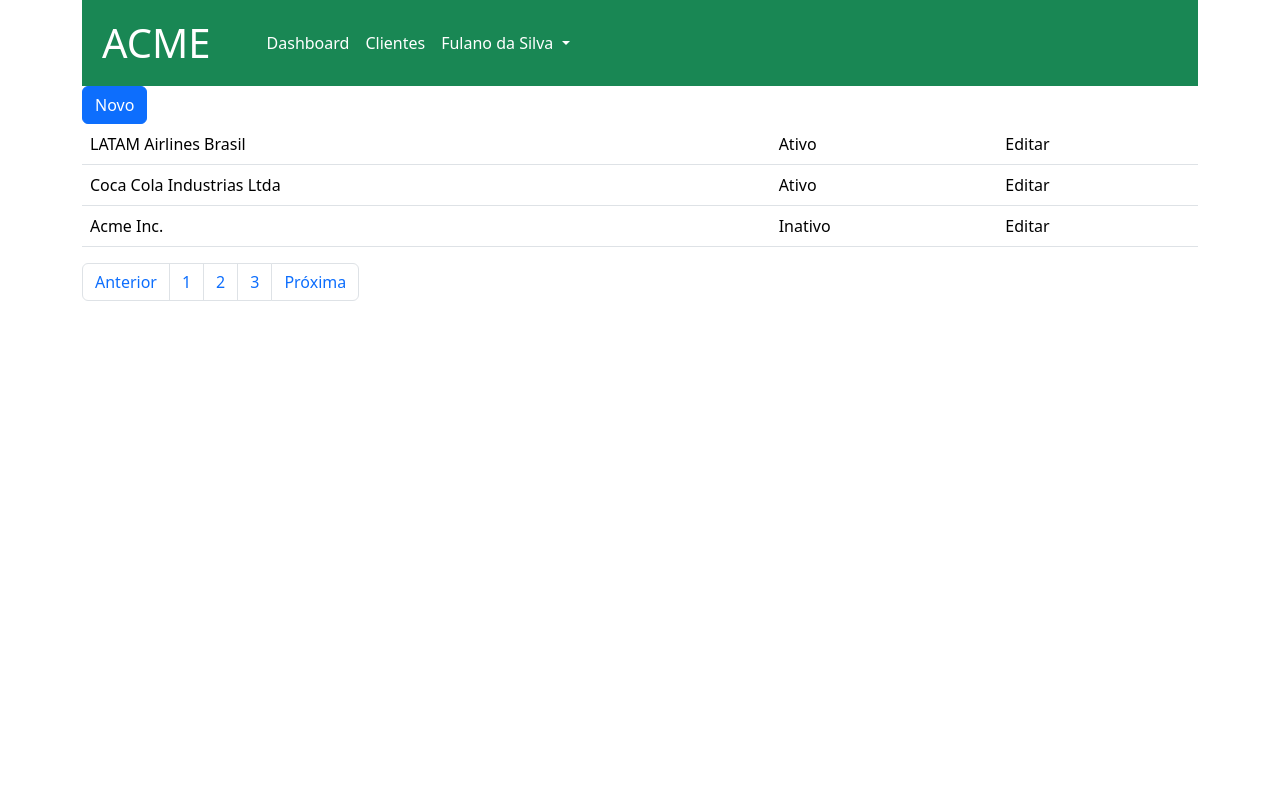
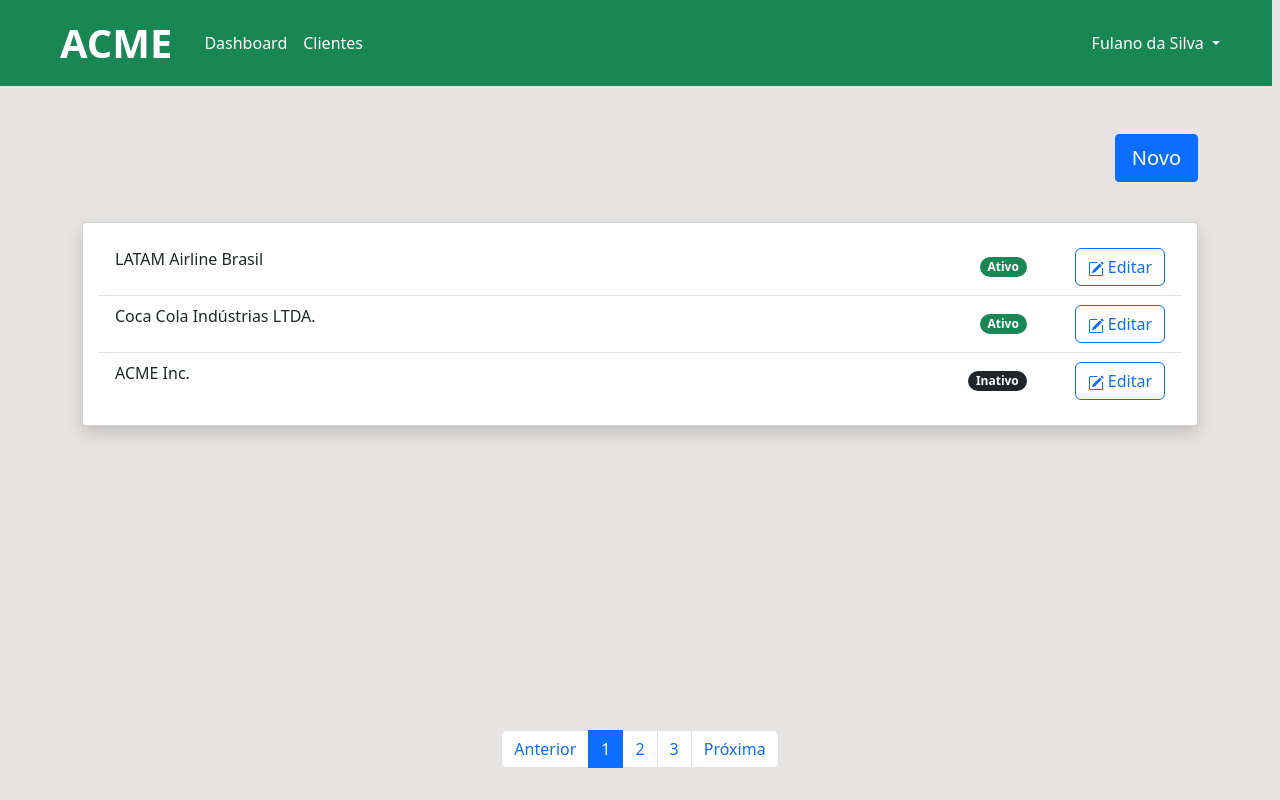
Before and after one commit to Cunegundess/dashboardDjango, a Django app: page / in a window 1280 px wide. Run offline with Django 4.2, Linux system fonts and the light colour scheme.

Commit message:
Primeira tela finalizada

```diff
--- a/dashboard/static/css/style.css
+++ b/dashboard/static/css/style.css
@@ -0,0 +1,3 @@
+body {
+    background-color: #E5E4E2;
+}
--- a/dashboard/templates/base.html
+++ b/dashboard/templates/base.html
@@ -11,24 +11,25 @@
 </head>
 <body>
 
-    <div class="container">
+    <div class="container-fluid p-0">
 
         <header>
-            <nav class="navbar navbar-expand-lg bg-success p-2">
-                <div class="container-fluid grid gap-4">
-                  <a class="navbar-brand text-white fs-1" href="#">ACME</a>
+            <nav class="navbar navbar-expand-lg bg-success mb-4 me-2">
+                <div class="container-fluid">
+                  <a class="navbar-brand text-white fs-1 fw-semibold ms-5" href="#">ACME</a>
                   <button class="navbar-toggler" type="button" data-bs-toggle="collapse" data-bs-target="#navbarNavDropdown" aria-controls="navbarNavDropdown" aria-expanded="false" aria-label="Toggle navigation">
                     <span class="navbar-toggler-icon"></span>
                   </button>
-                  <div class="collapse navbar-collapse fw-light p-2 g-col-6" id="navbarNavDropdown">
-                    <ul class="navbar-nav">
+                  <div class="collapse navbar-collapse fw-light p-2 " id="navbarNavDropdown">
+                    <ul class="navbar-nav me-auto">
                       <li class="nav-item">
                         <a class="nav-link active text-white" aria-current="page" href="#">Dashboard</a>
                       </li>
                       <li class="nav-item">
                         <a class="nav-link text-white" href="#">Clientes</a>
                       </li>
-
+                    </ul>
+                      <ul class="navbar-nav ms-auto me-4">
                         <li class="nav-item dropdown">
                           <a class="nav-link dropdown-toggle text-white" href="#" role="button" data-bs-toggle="dropdown" aria-expanded="false">
                             Fulano da Silva
@@ -43,20 +44,23 @@
                   </div>
                 </div>
               </nav>
+
         </header>
 
         {% block content %}
         {% endblock %}
 
-        <nav aria-label="Page navigation example">
-            <ul class="pagination">
+
+        <nav aria-label="Page navigation example" class="fixed-bottom mb-3 rounded-1">
+            <ul class="pagination d-flex justify-content-center align-items-center">
                 <li class="page-item"><a class="page-link" href="#">Anterior</a></li>
-                <li class="page-item"><a class="page-link" href="#">1</a></li>
+                <li class="page-item"><a class="page-link active" href="#">1</a></li>
                 <li class="page-item"><a class="page-link" href="#">2</a></li>
                 <li class="page-item"><a class="page-link" href="#">3</a></li>
                 <li class="page-item"><a class="page-link" href="#">Próxima</a></li>
             </ul>
         </nav>
+
 
     </div>
 
--- a/dashboard/templates/dashboard/dashboard.html
+++ b/dashboard/templates/dashboard/dashboard.html
@@ -3,28 +3,63 @@
 {% block title %} Dashboard {% endblock %}
 
 {% block content %}
-<main>
-    <button class="btn btn-primary" type="submit">Novo</button>
+<main class="container d-flex flex-column justify-content-center align-items-end">
 
-    <table class="table">
+    <div class="align-self-end mb-3">
+      <button class="btn btn-primary btn-lg rounded-1 mb-4 mt-4" type="submit">Novo</button>
+    </div>
 
-        <tbody>
-          <tr>
-            <td>LATAM Airlines Brasil</td>
-            <td>Ativo</td>
-            <td>Editar</td>
-          </tr>
-          <tr>
-            <td>Coca Cola Industrias Ltda</td>
-            <td>Ativo</td>
-            <td>Editar</td>
-          </tr>
-          <tr>
-            <td>Acme Inc.</td>
-            <td>Inativo</td>
-            <td>Editar</td>
-          </tr>
-        </tbody>
-      </table>
+      <div class="card mb-3 shadow ms-auto rounded-1" style="width: 100%;">
+        <div class="card-body">
+          <ul class="list-group list-group-flush">
+
+            <li class="list-group-item d-inline-flex align-items-center gap-5">
+              <p class="flex-grow-1">
+                LATAM Airline Brasil
+              </p>
+              <span class="badge rounded-pill text-bg-success">Ativo</span>
+              <button class="btn btn-outline-primary" type="submit">
+                <svg xmlns="http://www.w3.org/2000/svg" width="16" height="16" fill="currentColor" class="bi bi-pencil-square" viewBox="0 0 16 16">
+                <path d="M15.502 1.94a.5.5 0 0 1 0 .706L14.459 3.69l-2-2L13.502.646a.5.5 0 0 1 .707 0l1.293 1.293zm-1.75 2.456-2-2L4.939 9.21a.5.5 0 0 0-.121.196l-.805 2.414a.25.25 0 0 0 .316.316l2.414-.805a.5.5 0 0 0 .196-.12l6.813-6.814z"/>
+                <path fill-rule="evenodd" d="M1 13.5A1.5 1.5 0 0 0 2.5 15h11a1.5 1.5 0 0 0 1.5-1.5v-6a.5.5 0 0 0-1 0v6a.5.5 0 0 1-.5.5h-11a.5.5 0 0 1-.5-.5v-11a.5.5 0 0 1 .5-.5H9a.5.5 0 0 0 0-1H2.5A1.5 1.5 0 0 0 1 2.5v11z"/>
+              </svg>
+                Editar
+            </button>
+            </li>
+
+            <li class="list-group-item d-inline-flex align-items-center gap-5">
+              <p class="flex-grow-1">
+                Coca Cola Indústrias LTDA.
+              </p>
+              <span class="badge rounded-pill text-bg-success">Ativo</span>
+              <button class="btn btn-outline-primary" type="submit">
+                <svg xmlns="http://www.w3.org/2000/svg" width="16" height="16" fill="currentColor" class="bi bi-pencil-square" viewBox="0 0 16 16">
+                  <path d="M15.502 1.94a.5.5 0 0 1 0 .706L14.459 3.69l-2-2L13.502.646a.5.5 0 0 1 .707 0l1.293 1.293zm-1.75 2.456-2-2L4.939 9.21a.5.5 0 0 0-.121.196l-.805 2.414a.25.25 0 0 0 .316.316l2.414-.805a.5.5 0 0 0 .196-.12l6.813-6.814z"/>
+                  <path fill-rule="evenodd" d="M1 13.5A1.5 1.5 0 0 0 2.5 15h11a1.5 1.5 0 0 0 1.5-1.5v-6a.5.5 0 0 0-1 0v6a.5.5 0 0 1-.5.5h-11a.5.5 0 0 1-.5-.5v-11a.5.5 0 0 1 .5-.5H9a.5.5 0 0 0 0-1H2.5A1.5 1.5 0 0 0 1 2.5v11z"/>
+                </svg>
+                Editar
+              </button>
+            </li>
+
+            <li class="list-group-item d-inline-flex align-items-center gap-5">
+              <p class="flex-grow-1">
+                ACME Inc.
+              </p>
+              <span class="badge rounded-pill text-bg-dark">Inativo</span>
+              <button class="btn btn-outline-primary" type="submit">
+                <svg xmlns="http://www.w3.org/2000/svg" width="16" height="16" fill="currentColor" class="bi bi-pencil-square" viewBox="0 0 16 16">
+                  <path d="M15.502 1.94a.5.5 0 0 1 0 .706L14.459 3.69l-2-2L13.502.646a.5.5 0 0 1 .707 0l1.293 1.293zm-1.75 2.456-2-2L4.939 9.21a.5.5 0 0 0-.121.196l-.805 2.414a.25.25 0 0 0 .316.316l2.414-.805a.5.5 0 0 0 .196-.12l6.813-6.814z"/>
+                  <path fill-rule="evenodd" d="M1 13.5A1.5 1.5 0 0 0 2.5 15h11a1.5 1.5 0 0 0 1.5-1.5v-6a.5.5 0 0 0-1 0v6a.5.5 0 0 1-.5.5h-11a.5.5 0 0 1-.5-.5v-11a.5.5 0 0 1 .5-.5H9a.5.5 0 0 0 0-1H2.5A1.5 1.5 0 0 0 1 2.5v11z"/>
+                </svg>
+                Editar
+              </button>
+            </li>
+
+          </ul>
+        </div>
+      </div>
+
+
+
 </main>
 {% endblock %}
```
Lines whose indentation alone changed are shown as unchanged.
